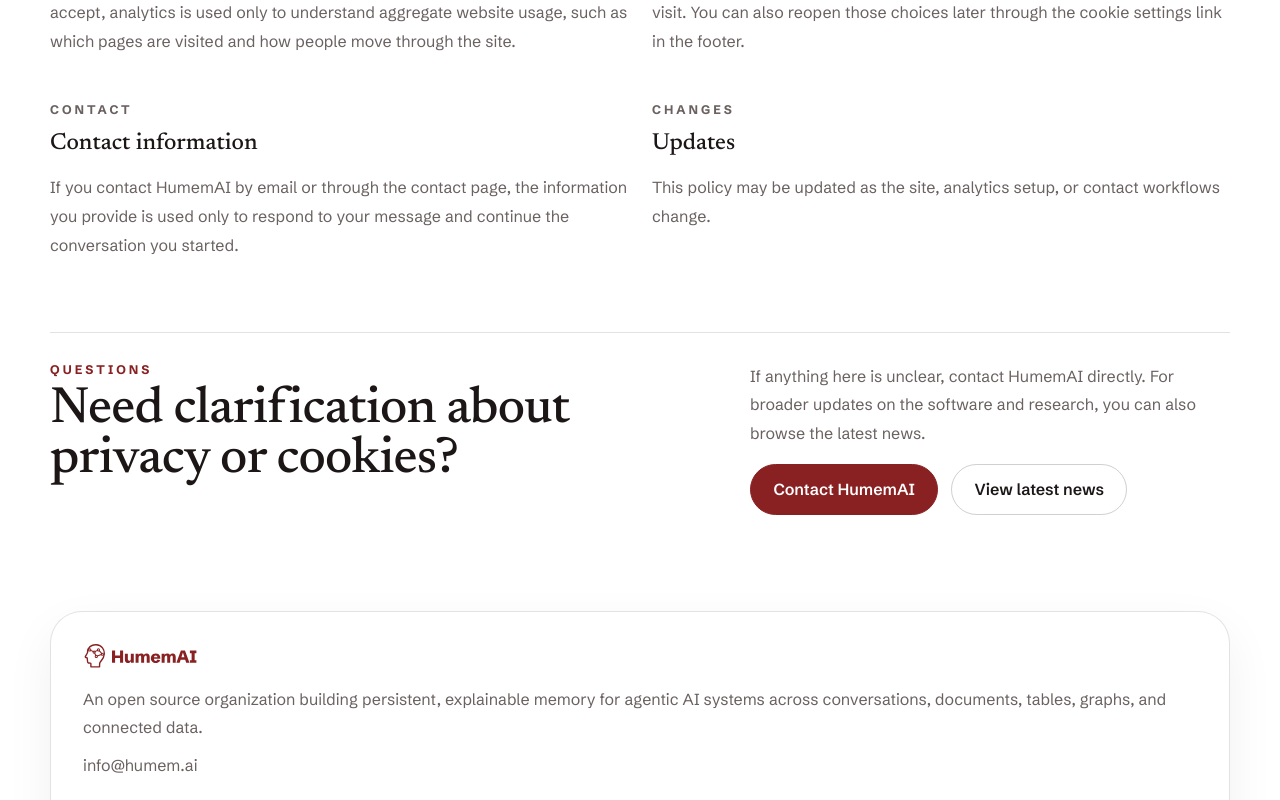
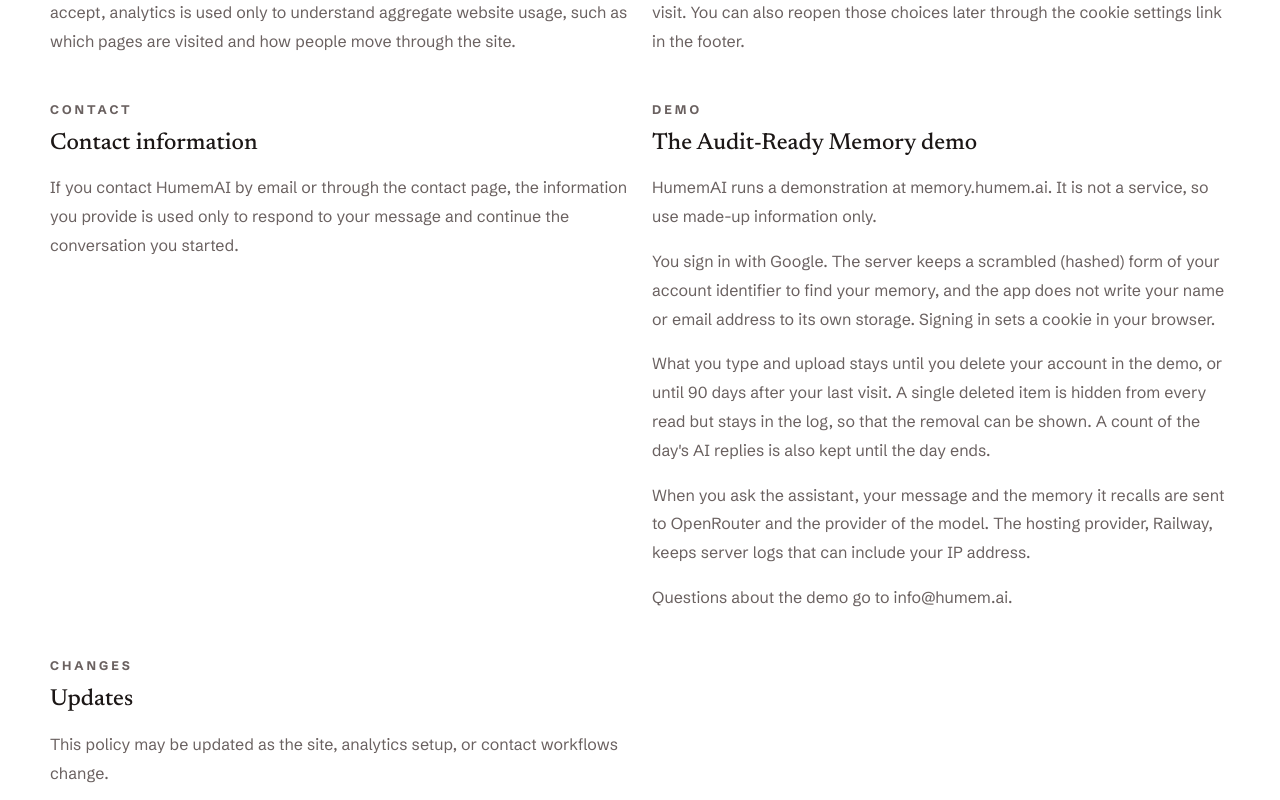
Before and after one commit to humemai/humem.ai, a Next.js app: page /privacy-policy in a window 1280 px wide. Shown: the part 940-1740 px from the top of the page. Built offline with nearby package versions, Linux system fonts and the light colour scheme.

Commit message:
Cover the Audit-Ready Memory demo in the privacy policy (#177)
The demo's Google sign-in screen links this page, which spoke only of the website.

```diff
--- a/src/app/privacy-policy/page.tsx
+++ b/src/app/privacy-policy/page.tsx
@@ -5,7 +5,7 @@ import styles from "./privacy-policy.module.css";
 
 export const metadata: Metadata = {
   title: "Privacy Policy",
-  description: "How HumemAI handles analytics, cookie choices, and contact information shared through this website.",
+  description: "How HumemAI handles analytics, cookie choices, contact information, and the data in its Audit-Ready Memory demo.",
 };
 
 export default function PrivacyPolicyPage() {
@@ -14,7 +14,7 @@ export default function PrivacyPolicyPage() {
       <PageHero
         eyebrow="Legal"
         title="Privacy policy"
-        intro="How HumemAI handles analytics, cookie choices, and information shared through this website."
+        intro="How HumemAI handles analytics, cookie choices, and information shared through this website and its demo."
         imageSrc="/images/site/privacy-policy-trust-and-choice.png"
         imageAlt="Illustration representing privacy, transparency, and user control."
         caption="HumemAI keeps analytics optional and makes cookie choices available from the footer."
@@ -55,6 +55,26 @@ export default function PrivacyPolicyPage() {
         </article>
 
         <article data-prose className={styles.policyItem}>
+          <p className={styles.policyLabel}>Demo</p>
+          <h3>The Audit-Ready Memory demo</h3>
+          <p>
+            HumemAI runs a demonstration at <a href="https://memory.humem.ai">memory.humem.ai</a>. It is not a service, so use made-up information only.
+          </p>
+          <p>
+            You sign in with Google. The server keeps a scrambled (hashed) form of your account identifier to find your memory, and the app does not write your name or email address to its own storage. Signing in sets a cookie in your browser.
+          </p>
+          <p>
+            What you type and upload stays until you delete your account in the demo, or until 90 days after your last visit. A single deleted item is hidden from every read but stays in the log, so that the removal can be shown. A count of the day&apos;s AI replies is also kept until the day ends.
+          </p>
+          <p>
+            When you ask the assistant, your message and the memory it recalls are sent to OpenRouter and the provider of the model. The hosting provider, Railway, keeps server logs that can include your IP address.
+          </p>
+          <p>
+            Questions about the demo go to <a href="mailto:info@humem.ai">info@humem.ai</a>.
+          </p>
+        </article>
+
+        <article data-prose className={styles.policyItem}>
           <p className={styles.policyLabel}>Changes</p>
           <h3>Updates</h3>
           <p>
```
